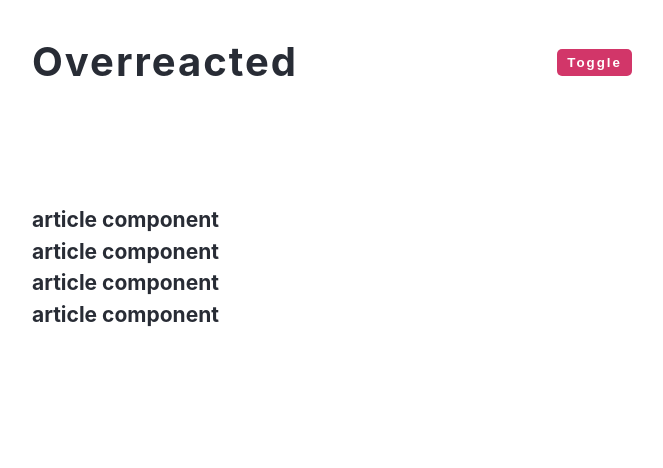
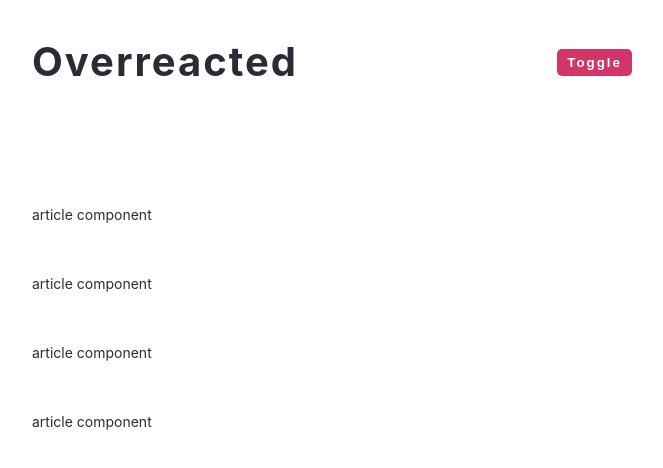
Before and after one commit to jos3ph-m/Dark-Mode, a React (Create React App) app: page / in a window 1280 px wide. Shown: the top 468 px of the page, without its empty margins (308-971 px from the left). Built offline with nearby package versions, Linux system fonts and the light colour scheme.

Commit message:
Getting started

```diff
--- a/src/Article.js
+++ b/src/Article.js
@@ -1,7 +1,7 @@
 import React from 'react';
 import moment from 'moment';
 const Article = ({ title, snippet, date, length }) => {
-  return <h2>article component</h2>;
+  return <article className="post">article component</article>;
 };
 
 export default Article;
```
